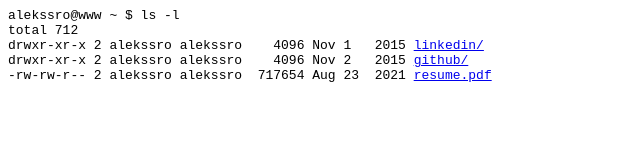
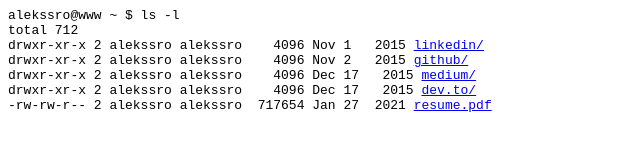
Before and after one commit to alekssro/alekssro-web, a plain HTML site: page www/index.html in a window 1280 px wide. Shown: the whole page, without its empty margins (0-640 px from the left). Drawn offline with Linux system fonts and the light colour scheme.

Commit message:
feat: Add medium and dev.to links

```diff
--- a/www/index.html
+++ b/www/index.html
@@ -8,7 +8,9 @@ alekssro@www ~ $ ls -l<br>
 total 712<br>
 drwxr-xr-x 2 alekssro alekssro &nbsp;&nbsp  4096  Nov 1   &nbsp;&nbsp;2015 <a href="http://linkedin.com/in/alekssro">linkedin/</a><br>
 drwxr-xr-x 2 alekssro alekssro &nbsp;&nbsp  4096  Nov 2   &nbsp;&nbsp;2015 <a href="https://github.com/alekssro">github/</a><br>
--rw-rw-r-- 2 alekssro alekssro&nbsp; 717654  Aug 23  &nbsp;2021 <a href="AlejandroRoca_resume.pdf">resume.pdf</a><br>
+drwxr-xr-x 2 alekssro alekssro &nbsp;&nbsp  4096  Dec 17  &nbsp;&nbsp;2015 <a href="https://medium.com/@alekssro">medium/</a><br>
+drwxr-xr-x 2 alekssro alekssro &nbsp;&nbsp  4096  Dec 17  &nbsp;&nbsp;2015 <a href="https://dev.to/alekssro">dev.to/</a><br>
+-rw-rw-r-- 2 alekssro alekssro&nbsp; 717654  Jan 27  &nbsp;2021 <a href="AlejandroRoca_resume.pdf">resume.pdf</a><br>
 </code>
 </body>
 
```
